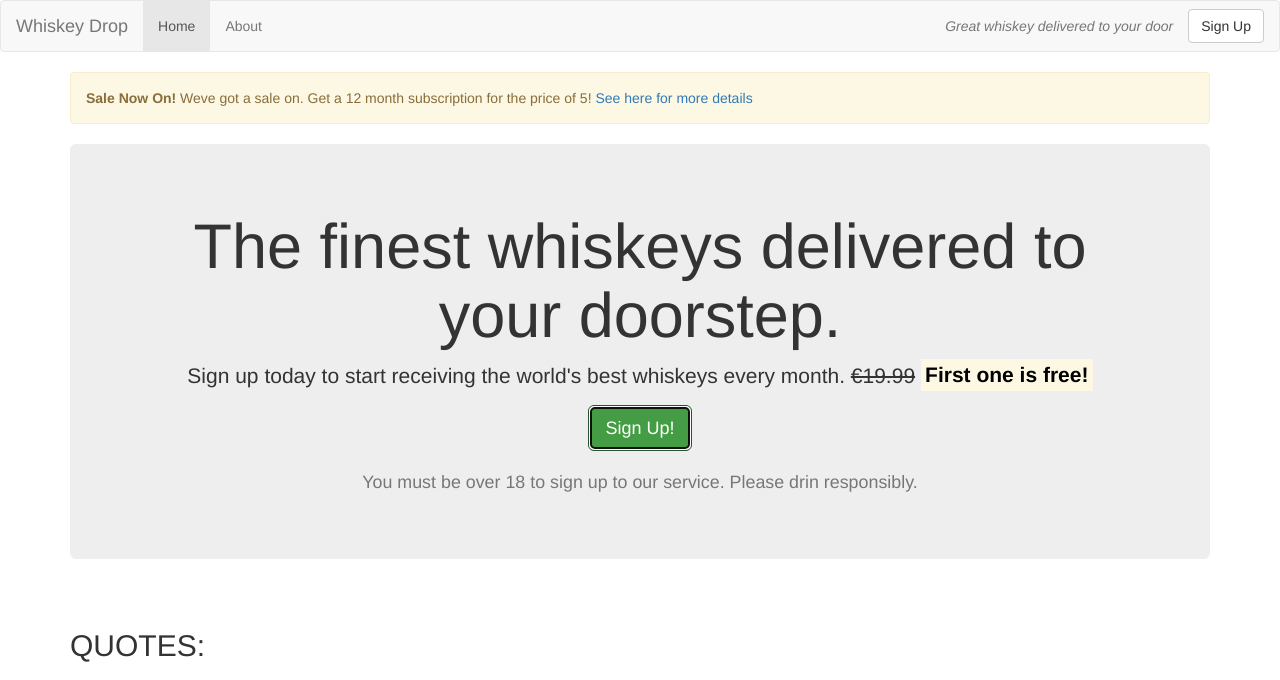
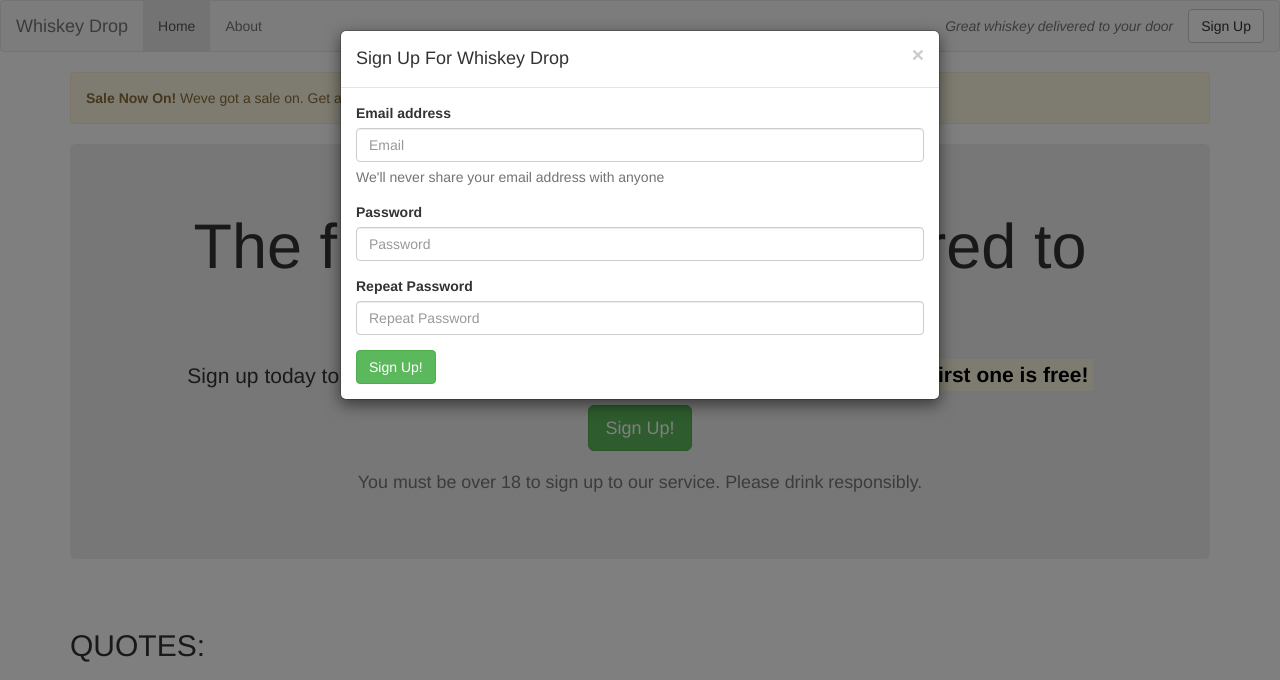
Before and after one commit to Huckcity/bootstrap-tutorial, a plain HTML site: page index.html in a window 1280 px wide. Both pictures are taken after a click on the button "Sign Up!". Shown: the top 680 px of the page. Drawn offline with nearby package versions, Linux system fonts and the light colour scheme.

Commit message:
Updated home page to include dummy form

```diff
--- a/index.html
+++ b/index.html
@@ -40,8 +40,8 @@
         <div class="row hidden-xs">
             <div class="col-xs-12">
                 <div class="alert alert-warning">
-                    <strong>Sale Now On!</strong> Weve got a sale on. Get a 12 month subscription for the price of 5! <a href="">See here for more details</a>
-                </div >
+                    <strong>Sale Now On!</strong> Weve got a sale on. Get a 12 month subscription for the price of 6! <a href="">See here for more details</a>
+                </div>
             </div>
         </div>
 
@@ -52,8 +52,8 @@
                 <section class="callout jumbotron text-center">
                     <h1>The finest whiskeys delivered to your doorstep.</h1>
                     <p class="lead">Sign up today to start receiving the world's best whiskeys every month. <s class="hidden-xs">€19.99</s> <span class="visible-xs"><br></span><strong><mark>First one is free!</mark></strong></p>
-                    <p><button class="btn btn-success btn-lg">Sign Up!</button></p>
-                    <p class="text-muted"><small>You must be over 18 to sign up to our service. Please drin responsibly.</small></p>
+                    <p><button class="btn btn-success btn-lg" data-toggle="modal" data-target="#signUpModal">Sign Up!</button></p>
+                    <p class="text-muted"><small>You must be over 18 to sign up to our service. Please drink responsibly.</small></p>
                 </section>
             </div>
         </div>
@@ -172,6 +172,42 @@
         -->
 
     </article>
+
+    <div class="modal fade" id="signUpModal" tabindex="-1" role="dialog">
+        <div class="modal-dialog" role="document">
+            <div class="modal-content">
+                <div class="modal-header">
+                    <button type="button" class="close" data-dismiss="modal" aria-label="Close"><span aria-hidden="true">&times;</span></button>
+                    <h4 class="modal-title">Sign Up For Whiskey Drop</h4>
+                </div>
+                <div class="modal-body">
+                    <form>
+                        <div class="form-group">
+                            <label for="email">Email address</label>
+                            <input type="email" class="form-control" id="email" placeholder="Email">
+                            <p class="help-block">We'll never share your email address with anyone</p>
+                        </div>
+                        <div class="form-group">
+                            <label for="password">Password</label>
+                            <input type="password" class="form-control" id="password" placeholder="Password">
+                        </div>
+                        <div class="form-group">
+                            <label for="passwordRepeat">Repeat Password</label>
+                            <input type="password" class="form-control" id="passwordRepeat" placeholder="Repeat Password">
+                        </div>
+                        <button type="submit" class="btn btn-success">Sign Up!</button>
+                    </form>
+                </div>
+            </div>
+            <!-- /.modal-content -->
+        </div>
+        <!-- /.modal-dialog -->
+    </div>
+    <!-- /.modal -->
+
+
 </body>
+<script src="https://code.jquery.com/jquery-3.2.1.min.js" integrity="sha256-hwg4gsxgFZhOsEEamdOYGBf13FyQuiTwlAQgxVSNgt4=" crossorigin="anonymous"></script>
+<script src="https://maxcdn.bootstrapcdn.com/bootstrap/3.3.7/js/bootstrap.min.js" integrity="sha384-Tc5IQib027qvyjSMfHjOMaLkfuWVxZxUPnCJA7l2mCWNIpG9mGCD8wGNIcPD7Txa" crossorigin="anonymous"></script>
 
 </html>
```
